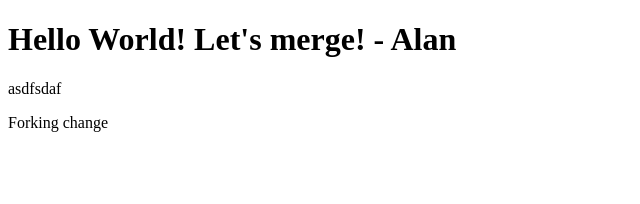
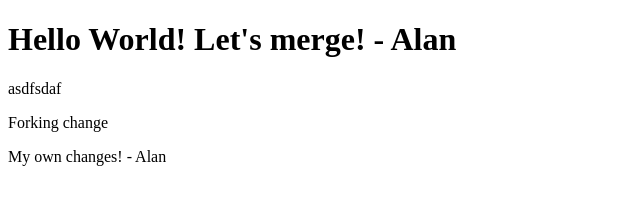
Before and after one commit to Xiupan/merge-practice, a plain HTML site: page index.html in a window 1280 px wide. Shown: the whole page, without its empty margins (0-640 px from the left). Drawn offline with Linux system fonts and the light colour scheme.

Commit message:
Update index.html

```diff
--- a/index.html
+++ b/index.html
@@ -8,5 +8,8 @@
     <h1>Hello World! Let's merge! - Alan</h1>
     asdfsdaf
     <p>Forking change</p>
+
+
+    My own changes! - Alan
   </body>
 </html>
```
